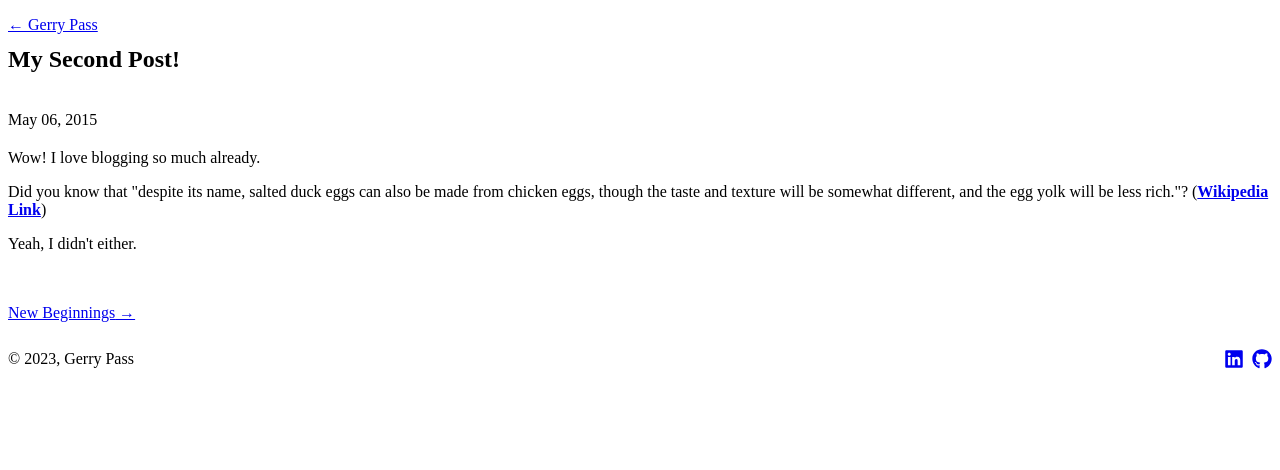
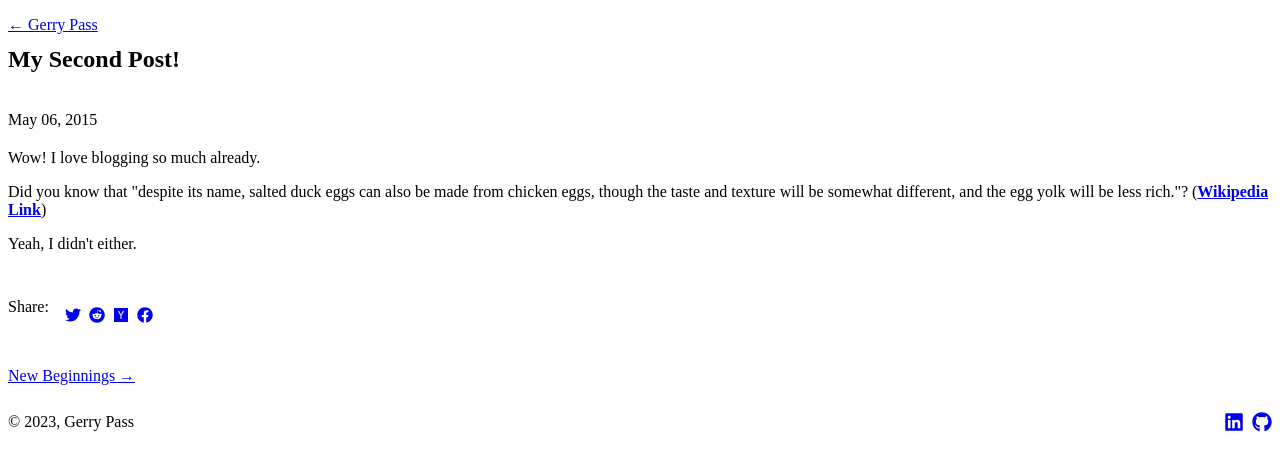
Before and after one commit to rgpass/gerrypasscom, a Gatsby site: page /my-second-post/ in a window 1280 px wide. Built offline with nearby package versions, Linux system fonts and the light colour scheme; Gatsby itself is replaced by a stand-in of ours; some packages are replaced by stand-ins of ours.

Commit message:
Add social sharing buttons (#4)
* Add basic links

* Add IconButton's for social sharing

* Refactor

```diff
--- /dev/null
+++ b/src/components/SocialSharing.tsx
@@ -0,0 +1,58 @@
+import React, { FC } from "react"
+import { HStack, IconButton } from "@chakra-ui/react"
+import { FaFacebook, FaHackerNews, FaReddit, FaTwitter } from "react-icons/fa"
+import { P } from "./mdx-components"
+
+const siteUrl = "https://www.gerrypass.com"
+
+const share = (e, name: string, size: string): void => {
+  window.open(e.currentTarget.href, name, size)
+  e.preventDefault()
+}
+
+interface Props {
+  slug: string
+  title: string
+}
+
+export const SocialSharing: FC<Props> = ({ slug, title }) => {
+  const url = `${siteUrl}${slug}`
+
+  return (
+    <HStack>
+      <P mt="unset">Share: &nbsp;</P>
+
+      <IconButton
+        as="a"
+        aria-label="Share on Twitter"
+        href={`https://twitter.com/share?text=${title} @rgp4ss&url=${url}`}
+        icon={<FaTwitter />}
+        onClick={e => share(e, "twitter-share", "width=550,height=235")}
+      />
+
+      <IconButton
+        as="a"
+        aria-label="Share on Reddit"
+        href={`http://www.reddit.com/submit?title=${title}&url=${url}`}
+        icon={<FaReddit />}
+        onClick={e => share(e, "reddit-share", "width=950,height=660")}
+      />
+
+      <IconButton
+        as="a"
+        aria-label="Share on Hacker News"
+        href={`https://news.ycombinator.com/submitlink?t=${title}&u=${url}`}
+        icon={<FaHackerNews />}
+        onClick={e => share(e, "hn-share", "width=550,height=350")}
+      />
+
+      <IconButton
+        as="a"
+        aria-label="Share on Facebook"
+        href={`https://www.facebook.com/sharer/sharer.php?u=${url}`}
+        icon={<FaFacebook />}
+        onClick={e => share(e, "facebook-share", "width=580,height=296")}
+      />
+    </HStack>
+  )
+}
--- a/src/templates/BlogPost.tsx
+++ b/src/templates/BlogPost.tsx
@@ -7,6 +7,8 @@ import Seo from "../components/Seo"
 import { H1, Hr } from "../components/mdx-components"
 import { Flex, Stack } from "@chakra-ui/react"
 import { Accent } from "../components/Accent"
+
+import { SocialSharing } from "../components/SocialSharing"
 
 const BlogPostTemplate = ({
   data: { previous, next, site, mdx: post },
@@ -28,6 +30,10 @@ const BlogPostTemplate = ({
 
           <section itemProp="articleBody">{children}</section>
         </article>
+
+        <Hr />
+
+        <SocialSharing slug={post.fields.slug} title={post.frontmatter.title} />
 
         <Hr />
 
@@ -74,6 +80,9 @@ export const pageQuery = graphql`
     mdx(id: { eq: $id }) {
       id
       excerpt(pruneLength: 160)
+      fields {
+        slug
+      }
       frontmatter {
         title
         date(formatString: "MMMM DD, YYYY")
```
